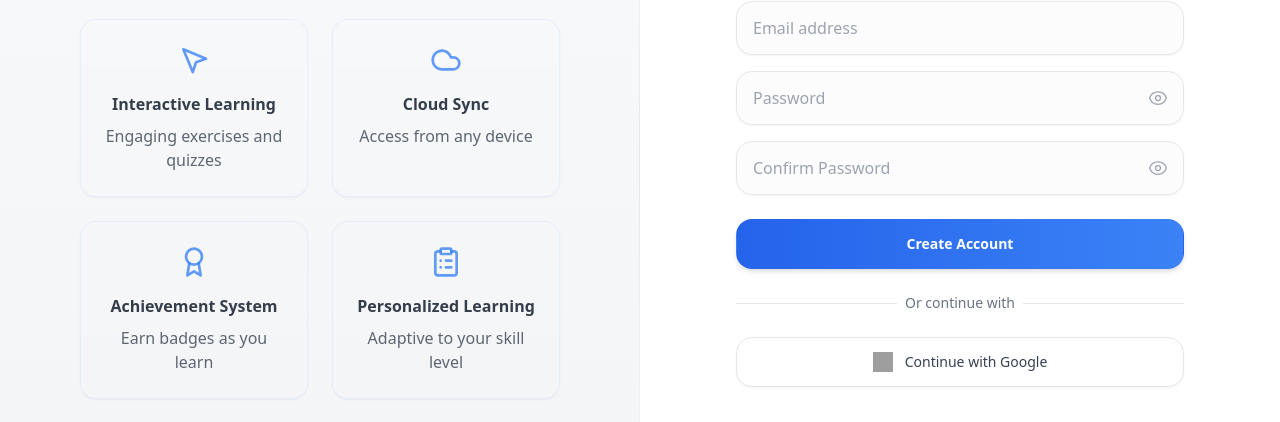
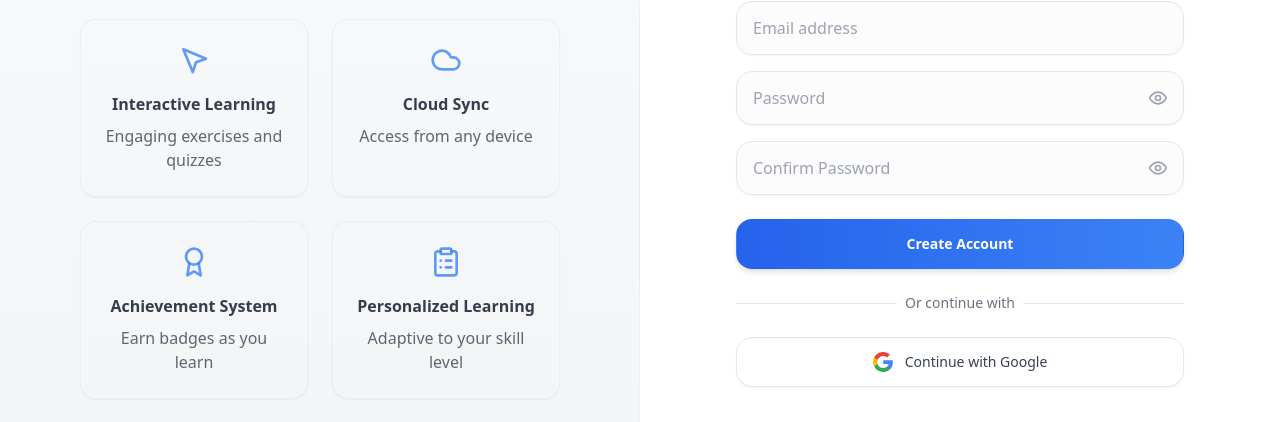
Before and after one commit to tuhin733/SpellingMaster, a React (Vite) app: page /signup in a window 1280 px wide. Shown: the part 232-654 px from the top of the page. Built offline with nearby package versions, Linux system fonts and the light colour scheme; no server answers; grey boxes are pictures that could not be loaded; a web font is replaced by a local one.

Commit message:
Replace SVG icons with Lucide icons in SignIn and SignUp components for improved visual consistency; update loading indicators and error messages to enhance user experience.

```diff
--- a/src/components/SignUp.tsx
+++ b/src/components/SignUp.tsx
@@ -7,6 +7,7 @@ import {
   validatePassword,
   validateConfirmPassword,
 } from "../utils/authValidation";
+import { AlertCircle, Eye, EyeOff, Loader2 } from "lucide-react";
 
 export const SignUp = () => {
   const [email, setEmail] = useState("");
@@ -108,18 +109,7 @@ export const SignUp = () => {
 
           {(localError || authError) && (
             <div className="bg-red-50 dark:bg-red-900/30 text-red-600 dark:text-red-400 p-4 rounded-lg text-sm flex items-start">
-              <svg
-                xmlns="http://www.w3.org/2000/svg"
-                className="h-5 w-5 mr-2 mt-0.5 flex-shrink-0"
-                viewBox="0 0 20 20"
-                fill="currentColor"
-              >
-                <path
-                  fillRule="evenodd"
-                  d="M18 10a8 8 0 11-16 0 8 8 0 0116 0zm-7-4a1 1 0 11-2 0 1 1 0 012 0zM9 9a1 1 0 000 2v3a1 1 0 001 1h1a1 1 0 100-2v-3a1 1 0 00-1-1H9z"
-                  clipRule="evenodd"
-                />
-              </svg>
+              <AlertCircle className="h-5 w-5 mr-2 mt-0.5 flex-shrink-0" />
               <span>{localError || authError}</span>
             </div>
           )}
@@ -210,40 +200,9 @@ export const SignUp = () => {
                     tabIndex={-1}
                   >
                     {showPassword ? (
-                      <svg
-                        xmlns="http://www.w3.org/2000/svg"
-                        fill="none"
-                        viewBox="0 0 24 24"
-                        strokeWidth={1.5}
-                        stroke="currentColor"
-                        className="w-5 h-5"
-                      >
-                        <path
-                          strokeLinecap="round"
-                          strokeLinejoin="round"
-                          d="M3.98 8.223A10.477 10.477 0 001.934 12C3.226 16.338 7.244 19.5 12 19.5c.993 0 1.953-.138 2.863-.395M6.228 6.228A10.45 10.45 0 0112 4.5c4.756 0 8.773 3.162 10.065 7.498a10.523 10.523 0 01-4.293 5.774M6.228 6.228L3 3m3.228 3.228l3.65 3.65m7.894 7.894L21 21m-3.228-3.228l-3.65-3.65m0 0a3 3 0 10-4.243-4.243m4.242 4.242L9.88 9.88"
-                        />
-                      </svg>
+                      <EyeOff className="w-5 h-5" />
                     ) : (
-                      <svg
-                        xmlns="http://www.w3.org/2000/svg"
-                        fill="none"
-                        viewBox="0 0 24 24"
-                        strokeWidth={1.5}
-                        stroke="currentColor"
-                        className="w-5 h-5"
-                      >
-                        <path
-                          strokeLinecap="round"
-                          strokeLinejoin="round"
-                          d="M2.036 12.322a1.012 1.012 0 010-.639C3.423 7.51 7.36 4.5 12 4.5c4.638 0 8.573 3.007 9.963 7.178.07.207.07.431 0 .639C20.577 16.49 16.64 19.5 12 19.5c-4.638 0-8.573-3.007-9.963-7.178z"
-                        />
-                        <path
-                          strokeLinecap="round"
-                          strokeLinejoin="round"
-                          d="M15 12a3 3 0 11-6 0 3 3 0 016 0z"
-                        />
-                      </svg>
+                      <Eye className="w-5 h-5" />
                     )}
                   </button>
                 </div>
@@ -302,40 +261,9 @@ export const SignUp = () => {
                     tabIndex={-1}
                   >
                     {showConfirmPassword ? (
-                      <svg
-                        xmlns="http://www.w3.org/2000/svg"
-                        fill="none"
-                        viewBox="0 0 24 24"
-                        strokeWidth={1.5}
-                        stroke="currentColor"
-                        className="w-5 h-5"
-                      >
-                        <path
-                          strokeLinecap="round"
-                          strokeLinejoin="round"
-                          d="M3.98 8.223A10.477 10.477 0 001.934 12C3.226 16.338 7.244 19.5 12 19.5c.993 0 1.953-.138 2.863-.395M6.228 6.228A10.45 10.45 0 0112 4.5c4.756 0 8.773 3.162 10.065 7.498a10.523 10.523 0 01-4.293 5.774M6.228 6.228L3 3m3.228 3.228l3.65 3.65m7.894 7.894L21 21m-3.228-3.228l-3.65-3.65m0 0a3 3 0 10-4.243-4.243m4.242 4.242L9.88 9.88"
-                        />
-                      </svg>
+                      <EyeOff className="w-5 h-5" />
                     ) : (
-                      <svg
-                        xmlns="http://www.w3.org/2000/svg"
-                        fill="none"
-                        viewBox="0 0 24 24"
-                        strokeWidth={1.5}
-                        stroke="currentColor"
-                        className="w-5 h-5"
-                      >
-                        <path
-                          strokeLinecap="round"
-                          strokeLinejoin="round"
-                          d="M2.036 12.322a1.012 1.012 0 010-.639C3.423 7.51 7.36 4.5 12 4.5c4.638 0 8.573 3.007 9.963 7.178.07.207.07.431 0 .639C20.577 16.49 16.64 19.5 12 19.5c-4.638 0-8.573-3.007-9.963-7.178z"
-                        />
-                        <path
-                          strokeLinecap="round"
-                          strokeLinejoin="round"
-                          d="M15 12a3 3 0 11-6 0 3 3 0 016 0z"
-                        />
-                      </svg>
+                      <Eye className="w-5 h-5" />
                     )}
                   </button>
                 </div>
@@ -355,26 +283,7 @@ export const SignUp = () => {
               >
                 {loading ? (
                   <span className="flex items-center">
-                    <svg
-                      className="animate-spin -ml-1 mr-3 h-5 w-5 text-white"
-                      xmlns="http://www.w3.org/2000/svg"
-                      fill="none"
-                      viewBox="0 0 24 24"
-                    >
-                      <circle
-                        className="opacity-25"
-                        cx="12"
-                        cy="12"
-                        r="10"
-                        stroke="currentColor"
-                        strokeWidth="4"
-                      ></circle>
-                      <path
-                        className="opacity-75"
-                        fill="currentColor"
-                        d="M4 12a8 8 0 018-8V0C5.373 0 0 5.373 0 12h4zm2 5.291A7.962 7.962 0 014 12H0c0 3.042 1.135 5.824 3 7.938l3-2.647z"
-                      ></path>
-                    </svg>
+                    <Loader2 className="animate-spin -ml-1 mr-3 h-5 w-5 text-white" />
                     Creating account...
                   </span>
                 ) : (
@@ -401,11 +310,29 @@ export const SignUp = () => {
                 disabled={loading}
                 className="w-full flex items-center justify-center gap-3 px-4 py-3.5 border border-gray-200 dark:border-gray-600 rounded-xl shadow-sm text-sm font-medium text-gray-700 dark:text-gray-200 bg-white dark:bg-gray-700/50 hover:bg-gray-50 dark:hover:bg-gray-600/50 focus:outline-none focus:ring-2 focus:ring-offset-2 focus:ring-blue-500 transition-all duration-200 transform hover:-translate-y-0.5 hover:shadow-md disabled:opacity-50 disabled:cursor-not-allowed disabled:hover:translate-y-0 disabled:hover:shadow-none"
               >
-                <img
+                <svg
                   className="h-5 w-5"
-                  src="https://www.gstatic.com/firebasejs/ui/2.0.0/images/auth/google.svg"
-                  alt="Google logo"
-                />
+                  viewBox="0 0 24 24"
+                  fill="none"
+                  xmlns="http://www.w3.org/2000/svg"
+                >
+                  <path
+                    d="M23.766 12.2764C23.766 11.4607 23.6999 10.6406 23.5588 9.83807H12.24V14.4591H18.7217C18.4528 15.9494 17.5885 17.2678 16.323 18.1056V21.1039H20.19C22.4608 19.0139 23.766 15.9274 23.766 12.2764Z"
+                    fill="#4285F4"
+                  />
+                  <path
+                    d="M12.24 24.0008C15.4764 24.0008 18.2058 22.9382 20.1944 21.1039L16.3274 18.1055C15.2516 18.8375 13.8626 19.252 12.24 19.252C9.07376 19.252 6.39287 17.1399 5.44288 14.3003H1.45801V17.3912C3.43223 21.4434 7.54214 24.0008 12.24 24.0008Z"
+                    fill="#34A853"
+                  />
+                  <path
+                    d="M5.44277 14.3003C5.21438 13.5681 5.08579 12.7862 5.08579 12.0001C5.08579 11.214 5.21438 10.4321 5.44277 9.69995V6.60907H1.45791C0.530477 8.24256 0 10.0682 0 12.0001C0 13.932 0.530477 15.7576 1.45791 17.3911L5.44277 14.3003Z"
+                    fill="#FBBC05"
+                  />
+                  <path
+                    d="M12.24 4.74966C14.0291 4.74966 15.6265 5.36715 16.8902 6.54837L20.3193 3.12132C18.2026 1.18924 15.4708 0 12.24 0C7.54214 0 3.43223 2.55737 1.45801 6.60957L5.44287 9.70045C6.39287 6.86082 9.07376 4.74966 12.24 4.74966Z"
+                    fill="#EA4335"
+                  />
+                </svg>
                 Continue with Google
               </button>
             </div>
```
Also changed, not shown: src/components/SignIn.tsx (+5 -65 lines).
